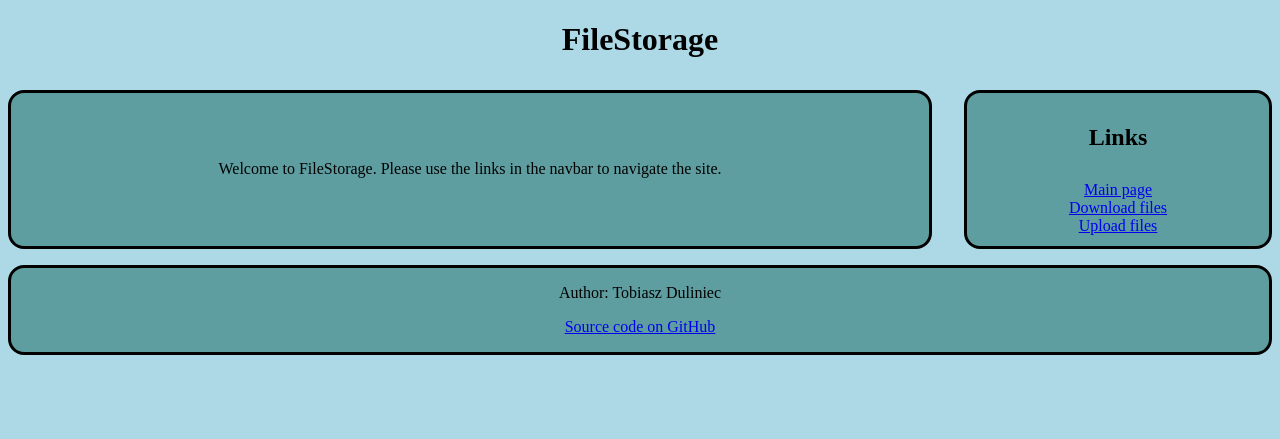
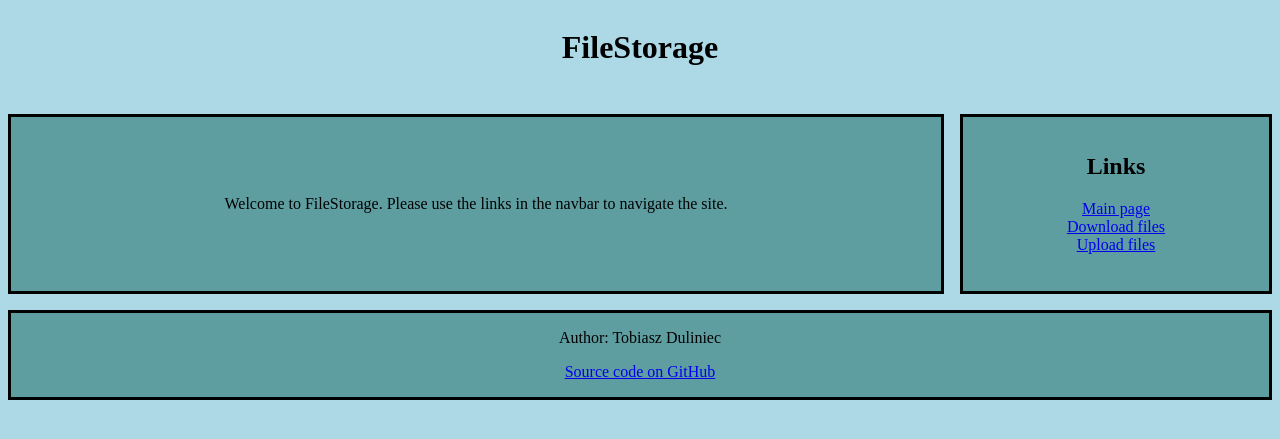
Before and after one commit to Tobiasz-Duliniec/FileStorage, a Flask app: page / in a window 1280 px wide. Shown: the top 439 px of the page. Run offline with Flask 3, Linux system fonts and the light colour scheme.

Commit message:
Update style.css

```diff
--- a/FileStorage/static/style.css
+++ b/FileStorage/static/style.css
@@ -1,48 +1,56 @@
 body{
+	display: grid;
+	grid-template-columns: 1fr;
+	grid-template-rows: 1fr 2fr 1fr;
+	gap: 1em;
 	background-color: lightblue;
 }
 
-form{
-	padding: 1em;
+header{
+	text-align: center;
 }
 
-table{
-	margin: auto;
+#main_header{
+	grid-column-start: 1;
+	grid-column-end: 1;
+	grid-row-start: 1;
+	grid-row-end: 1;
 }
 
 main{
+	grid-column-start: 1;
+	grid-column-end: 1;
+	grid-row-start: 2;
+	grid-row-end: 2;
 	display: grid;
 	grid-template-columns: 3fr 1fr;
 	grid-template-rows: 1fr;
-	gap: 2em;
+	gap: 1em;
 }
 
 article{
-	display: grid;
-	grid-template-columns: 1fr;
-	grid-template-rows: 1fr;
-	place-items: center;
+	place-content: center;
 	background-color: cadetblue;
-	border-radius: 1em;
-	border-style: solid;
-	text-align: center;
 	grid-column-start: 1;
 	grid-row-start: 1;
+	text-align: center;
+	border-style: solid;
 }
 
 nav{
 	background-color: cadetblue;
-	border-radius: 1em;
-	border-style: solid;
-	text-align: center;
 	grid-column-start: 2;
 	grid-row-start: 1;
-	padding: 0.7em;
+	text-align: center;
+	border-style: solid;
+	padding: 1em;
 }
 
-header{
+footer{
+	background-color: cadetblue;
+	grid-row-start: 3;
 	text-align: center;
-	padding: 0 0 10px 0;
+	border-style: solid;
 }
 
 input[type="file"]::file-selector-button, input[type="submit"]{
@@ -74,16 +82,16 @@ input[type="file"]::file-selector-button, input[type="submit"]{
 #site_error{
 	text-align: center;
 	border-radius: 20px;
-	margin: auto;
+	margin: 2em;
 	border-style: solid;
 	background-color: RosyBrown;
 	padding: 1em;
 }
 
-footer{
-	text-align: center;
-	border: solid;
-	margin: 1em 0 0 0;
-	background-color: cadetblue;
-	border-radius: 1em;
+form{
+	padding: 1em;
 }
+
+table{
+	margin: auto;
+}
```
